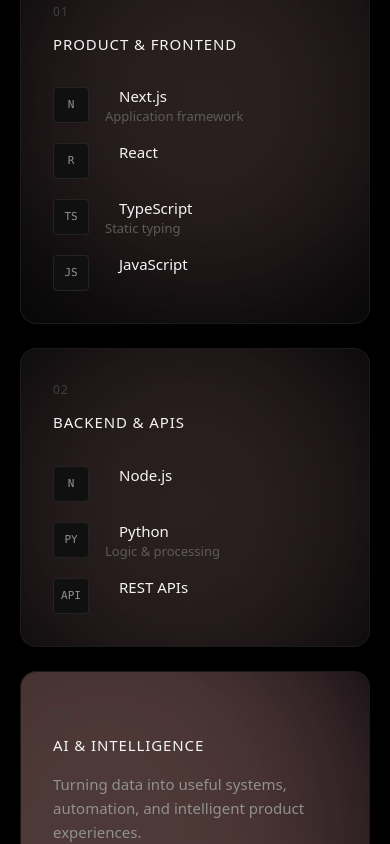
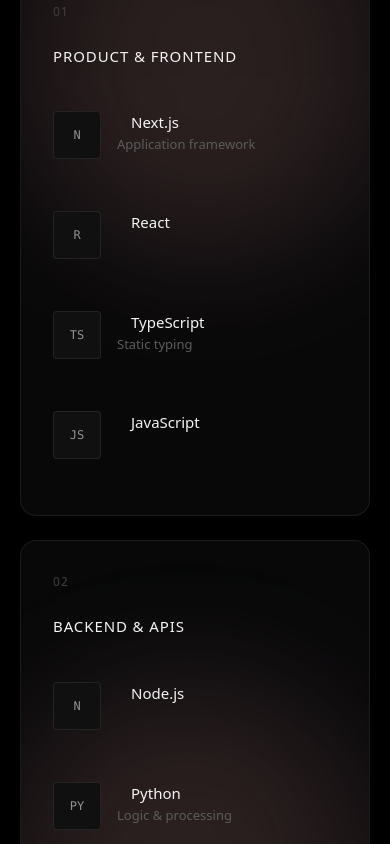
Before and after one commit to hyperqubegit/hyperqube-portfolio, a Next.js app: page / in a window 390 px wide. Shown: the part 8560-9404 px from the top of the page. Built offline with nearby package versions, Linux system fonts and the light colour scheme.

Commit message:
fix: Technology grid alignment and internal padding

```diff
--- a/src/components/technology.tsx
+++ b/src/components/technology.tsx
@@ -6,12 +6,29 @@
 import { SpectrumGlow } from "@/components/spectrum-glow";
 import { cn } from "@/lib/utils";
 
-const CATEGORIES = [
+type TechnologyItem = {
+  name: string;
+  monogram: string;
+  desc?: string;
+};
+
+type TechCategory = {
+  num: string;
+  id: string;
+  title: string;
+  colSpan: string;
+  desc?: string;
+  technologies: TechnologyItem[];
+  glowPos: string;
+  isFeatured?: boolean;
+};
+
+const CATEGORIES: TechCategory[] = [
   {
     num: "01",
     id: "frontend",
     title: "PRODUCT & FRONTEND",
-    colSpan: "md:col-span-1",
+    colSpan: "col-span-12 md:col-span-6",
     technologies: [
       { name: "Next.js", monogram: "N", desc: "Application framework" },
       { name: "React", monogram: "R" },
@@ -24,7 +41,7 @@
     num: "02",
     id: "backend",
     title: "BACKEND & APIs",
-    colSpan: "md:col-span-1",
+    colSpan: "col-span-12 md:col-span-6",
     technologies: [
       { name: "Node.js", monogram: "N" },
       { name: "Python", monogram: "PY", desc: "Logic & processing" },
@@ -36,7 +53,7 @@
     num: "03",
     id: "ai",
     title: "AI & INTELLIGENCE",
-    colSpan: "md:col-span-2",
+    colSpan: "col-span-12 md:col-span-12 lg:col-span-8",
     desc: "Turning data into useful systems, automation, and intelligent product experiences.",
     technologies: [
       { name: "Machine Learning", monogram: "ML" },
@@ -51,7 +68,7 @@
     num: "04",
     id: "data",
     title: "DATA & DATABASES",
-    colSpan: "md:col-span-1",
+    colSpan: "col-span-12 md:col-span-6 lg:col-span-4",
     technologies: [
       { name: "PostgreSQL", monogram: "PG", desc: "Relational data" },
       { name: "Supabase", monogram: "SB" },
@@ -63,7 +80,7 @@
     num: "05",
     id: "design",
     title: "DESIGN & MOTION",
-    colSpan: "md:col-span-1",
+    colSpan: "col-span-12 md:col-span-6",
     technologies: [
       { name: "Tailwind CSS", monogram: "TW" },
       { name: "Framer Motion", monogram: "FM" },
@@ -74,7 +91,7 @@
     num: "06",
     id: "cloud",
     title: "CLOUD & DELIVERY",
-    colSpan: "md:col-span-2 lg:col-span-1",
+    colSpan: "col-span-12 md:col-span-6",
     technologies: [
       { name: "Vercel", monogram: "V", desc: "Edge deployment" },
       { name: "GitHub", monogram: "GH" },
@@ -113,7 +130,7 @@
           </p>
         </motion.div>
 
-        <div className="grid md:grid-cols-2 lg:grid-cols-3 gap-6 lg:gap-8 max-w-[1100px] mx-auto">
+        <div className="grid grid-cols-12 gap-6 w-full mx-auto">
           {CATEGORIES.map((cat, i) => (
             <motion.div
               key={cat.id}
@@ -121,47 +138,49 @@
               animate={isInView ? { opacity: 1, y: 0 } : { opacity: 0, y: 30 }}
               transition={{ duration: 0.8, delay: 0.1 * i, ease: [0.16, 1, 0.3, 1] }}
               className={cn(
-                "group bg-[#080808] border border-[rgba(255,255,255,0.08)] rounded-2xl p-8 lg:p-10 relative overflow-hidden transition-all duration-500 hover:-translate-y-1 hover:border-[rgba(255,255,255,0.15)] flex flex-col",
+                "group bg-[#080808] border border-[rgba(255,255,255,0.08)] rounded-2xl p-8 lg:p-[48px] relative overflow-hidden transition-all duration-500 hover:-translate-y-1 hover:border-[rgba(255,255,255,0.15)] flex flex-col",
                 cat.colSpan
               )}
             >
               <div className={cn("absolute inset-0 pointer-events-none transition-opacity duration-700", cat.isFeatured ? "opacity-60 group-hover:opacity-100" : "opacity-30 group-hover:opacity-60")}>
                 <SpectrumGlow
                   variant="card"
-                  className={cn("w-[400px] h-[400px]", cat.glowPos)}
+                  className={cn("w-[400px] h-[400px] absolute", cat.glowPos)}
                 />
               </div>
 
-              <div className="relative z-10 mb-8 lg:mb-12">
-                <span className="text-[12px] font-medium tracking-[0.1em] text-[var(--color-brand-text-very-muted)] block mb-3">
+              {/* Header section (fixed height impact via flex-col) */}
+              <div className="relative z-10 flex flex-col">
+                <span className="text-[12px] font-medium tracking-[0.1em] text-[var(--color-brand-text-very-muted)] block">
                   {cat.num}
                 </span>
-                <h3 className="text-[15px] font-medium tracking-[0.06em] text-[var(--color-brand-text)] uppercase">
+                <h3 className="text-[15px] font-medium tracking-[0.06em] text-[var(--color-brand-text)] uppercase mt-6">
                   {cat.title}
                 </h3>
                 {cat.desc && (
-                  <p className="mt-4 text-[15px] text-[var(--color-brand-text-secondary)] leading-[1.6] max-w-[400px]">
+                  <p className="mt-5 text-[15px] text-[var(--color-brand-text-secondary)] leading-[1.6] max-w-[440px]">
                     {cat.desc}
                   </p>
                 )}
               </div>
 
-              <div className={cn("relative z-10 grid gap-5 lg:gap-6 mt-auto", cat.isFeatured ? "sm:grid-cols-2" : "grid-cols-1 sm:grid-cols-2 md:grid-cols-1 xl:grid-cols-2")}>
+              {/* Technology grid (pushes to bottom) */}
+              <div className={cn("relative z-10 grid gap-x-8 gap-y-7 mt-auto pt-11", "grid-cols-1 sm:grid-cols-2")}>
                 {cat.technologies.map((tech) => (
-                  <div key={tech.name} className="group/item flex items-start gap-4">
-                    <div className="w-9 h-9 rounded bg-[#101010] border border-[var(--color-brand-border)] flex items-center justify-center shrink-0 transition-colors duration-300 group-hover/item:border-[var(--color-brand-border-hover)]">
-                      <span className="text-[11px] font-mono font-medium text-[var(--color-brand-text-secondary)] group-hover/item:text-[var(--color-brand-text)] transition-colors">
+                  <div key={tech.name} className="group/item flex items-start gap-4 min-h-[72px]">
+                    <div className="w-12 h-12 rounded bg-[#101010] border border-[var(--color-brand-border)] flex items-center justify-center shrink-0 transition-colors duration-300 group-hover/item:border-[var(--color-brand-border-hover)]">
+                      <span className="text-[12px] font-mono font-medium text-[var(--color-brand-text-secondary)] group-hover/item:text-[var(--color-brand-text)] transition-colors">
                         {tech.monogram}
                       </span>
                     </div>
 
-                    <div className="flex flex-col mt-0.5">
+                    <div className="flex flex-col mt-1">
                       <div className="flex items-center gap-2 transform transition-transform duration-300 group-hover/item:translate-x-1">
                         <span className="w-1.5 h-1.5 rounded-full bg-[var(--color-brand-accent)] opacity-0 group-hover/item:opacity-100 transition-opacity duration-300 shadow-[0_0_8px_rgba(255,75,62,0.6)]" />
                         <span className="text-[15px] font-medium text-[var(--color-brand-text)] leading-none">{tech.name}</span>
                       </div>
                       {tech.desc && (
-                        <span className="text-[13px] text-[var(--color-brand-text-muted)] mt-1.5 block leading-none">
+                        <span className="text-[13px] text-[var(--color-brand-text-muted)] mt-2 block leading-none">
                           {tech.desc}
                         </span>
                       )}
```
